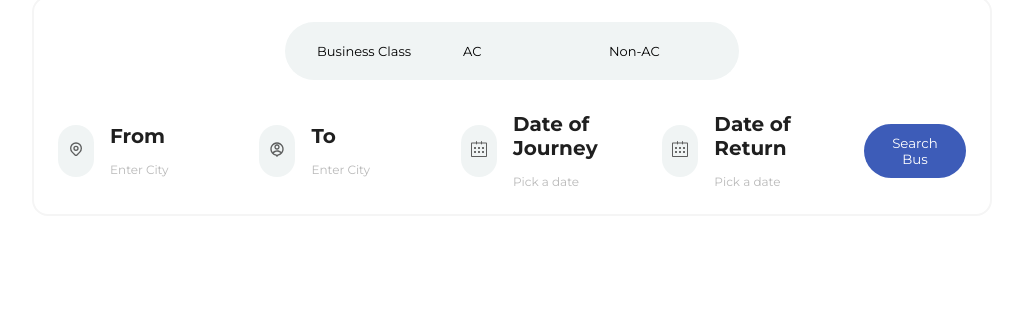
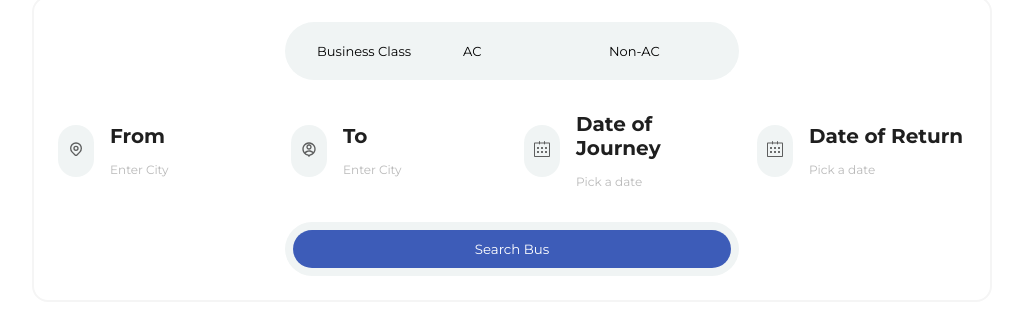
Before and after one commit to rezwanulislamrimel/Drive, a React (Vite) app: page / in a window 1280 px wide. Shown: the part 1380-1706 px from the top of the page, without its empty margins (128-1151 px from the left). Built offline with nearby package versions, Linux system fonts and the light colour scheme.

Commit message:
flex added

```diff
--- a/src/Components/Search/Search.jsx
+++ b/src/Components/Search/Search.jsx
@@ -77,8 +77,11 @@ function Search() {
             </div>
 
             {/* btn section  */}
-
-            <button className="btn btnBlock flex">Search Bus</button>
+          </div>
+          <div>
+            <div className="btns">
+              <button className="btn btnBlock flex">Search Bus</button>
+            </div>
           </div>
         </div>
       </div>
--- a/src/main.css
+++ b/src/main.css
@@ -248,6 +248,11 @@ h2 {
   flex-direction: column;
   width: 100%;
   margin: auto;
+}
+.search .sectionContainer .btns .btnBlock {
+  width: 100%;
+  display: flex;
+  justify-content: center;
 }
 .search .sectionContainer .btns .singleBtn {
   padding: 0.8rem 1.5rem;
--- a/src/main.scss
+++ b/src/main.scss
@@ -269,6 +269,11 @@ h2 {
             flex-direction: column;
             width: 100%;
             margin: auto;
+            .btnBlock {
+                width: 100%;
+                display: flex;
+                justify-content: center;
+            }
 
             .singleBtn {
                 padding: 0.8rem 1.5rem;
```
Also changed, not shown: 1 other file (tests, documents, lock files or other folders).
